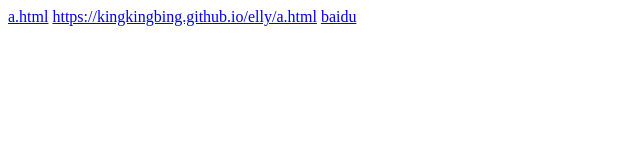
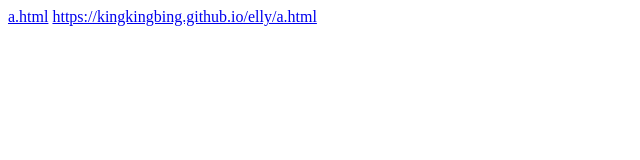
Before and after one commit to kingkingbing/elly, a plain HTML site: page index.html in a window 1280 px wide. Shown: the full height of the page, 0-640 px from the left. Drawn offline with Linux system fonts and the light colour scheme.

Commit message:
Update index.html

```diff
--- a/index.html
+++ b/index.html
@@ -4,7 +4,6 @@
     <div>
         <a href="https://kingkingbing.github.io/elly/a.html">a.html</a>
         <a href="https://kingkingbing.github.io/elly/a.html">https://kingkingbing.github.io/elly/a.html</a>
-        <a href="www.baidu.com">baidu</a>
 
     </div>
 </body>
```
